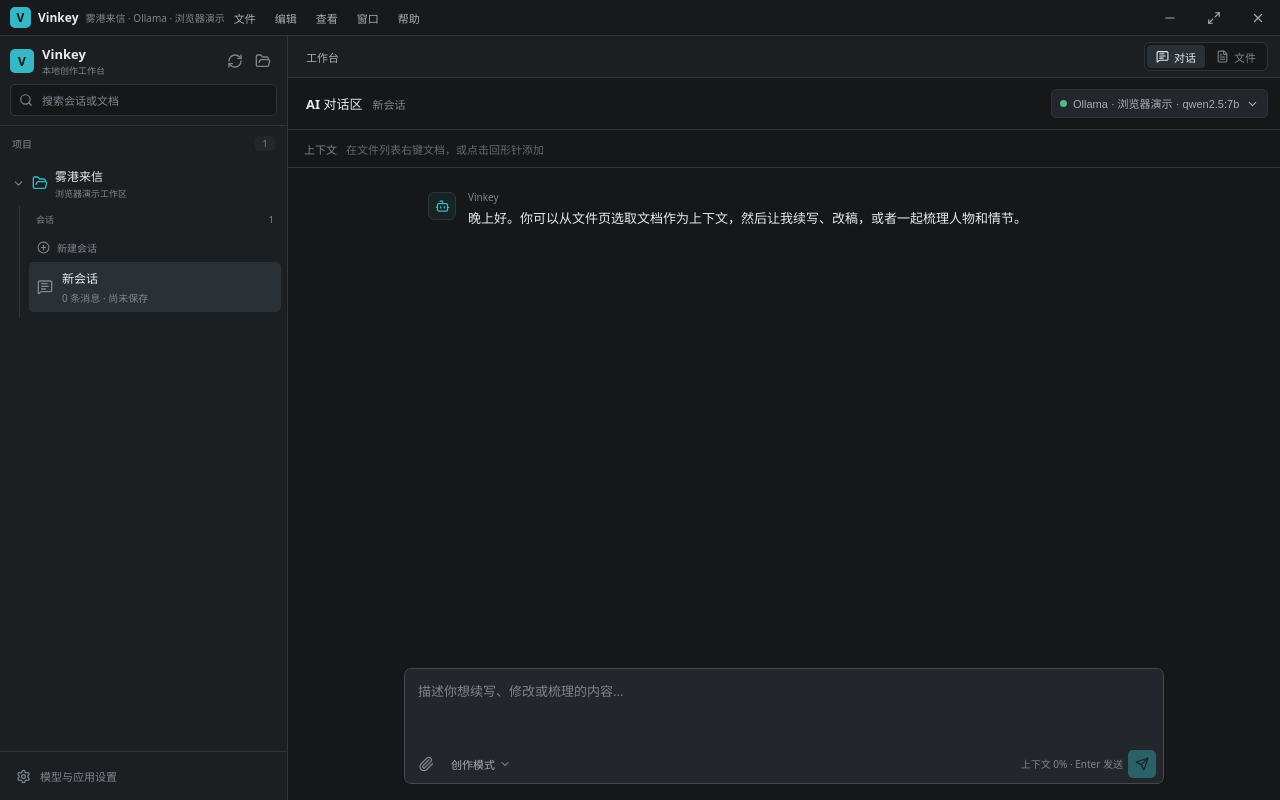
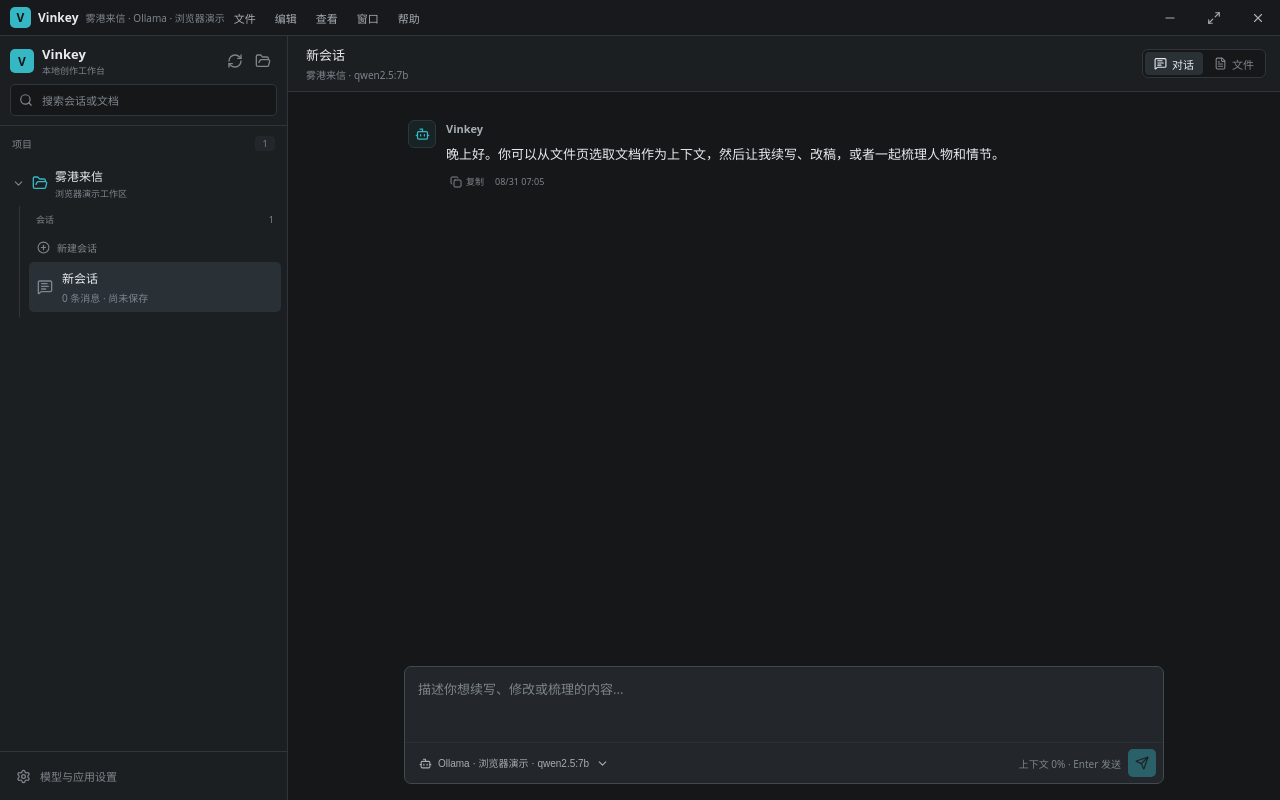
Before and after one commit to workingmin/Vinkey, a React (Vite) app: page / in a window 1280 px wide. Built offline with nearby package versions, Linux system fonts and the light colour scheme.

Commit message:
feat: align conversation workspace with ClaudeCodeUI

```diff
--- a/src/App.tsx
+++ b/src/App.tsx
@@ -1,6 +1,6 @@
 import {
   Bot, Check, ChevronDown, ChevronRight, CirclePlus, FileText, Folder, FolderOpen,
-  MessageSquareText, PanelRightClose, Paperclip,
+  MessageSquareText, PanelRightClose,
   Save, Search, Send, Settings, Square, X, Minus, Maximize2, Minimize2,
   RotateCcw, RotateCw, Copy, Scissors, Clipboard, Moon, Sun, Keyboard, ListChecks, RefreshCw,
 } from 'lucide-react'
@@ -18,9 +18,8 @@
   saveConversationMessage, saveDocument, searchWorkspace, streamChat, syncNativeWindowTheme,
 } from './lib/desktop'
 import { buildContextMessage, calculateContextBudget, selectRecentMessages } from './lib/context'
-import { flattenWorkspaceFiles } from './lib/tree'
 import { useAppStore } from './store'
-import type { DocumentSnapshot, ViewMode } from './types'
+import type { ChatMessage, DocumentSnapshot, ViewMode } from './types'
 import { getCurrentWindow } from '@tauri-apps/api/window'
 import { Menu, MenuItem, PredefinedMenuItem, Submenu } from '@tauri-apps/api/menu'
 import type { PredefinedMenuItemOptions } from '@tauri-apps/api/menu'
@@ -346,11 +345,55 @@
   </section>
 }
 
+function ChatMessageItem({ message, streaming, onCopyError }: {
+  message: ChatMessage
+  streaming: boolean
+  onCopyError: (message: string) => void
+}) {
+  const [copied, setCopied] = useState(false)
+  const copyTimer = useRef<number | null>(null)
+
+  useEffect(() => () => {
+    if (copyTimer.current) window.clearTimeout(copyTimer.current)
+  }, [])
+
+  const copyMessage = async () => {
+    if (!message.content.trim()) return
+    try {
+      await navigator.clipboard.writeText(message.content)
+      setCopied(true)
+      if (copyTimer.current) window.clearTimeout(copyTimer.current)
+      copyTimer.current = window.setTimeout(() => setCopied(false), 1600)
+    } catch (error) { onCopyError(`复制消息失败：${String(error)}`) }
+  }
+
+  const isAssistant = message.role === 'assistant'
+  const timestamp = new Date(message.createdAt)
+  const formattedTime = timestamp.toLocaleString('zh-CN', {
+    month: '2-digit', day: '2-digit', hour: '2-digit', minute: '2-digit', hour12: false,
+  })
+
+  return <article className={`message ${message.role}`}>
+    {isAssistant && <div className="avatar" aria-hidden="true"><Bot /></div>}
+    <div className="message-stack">
+      {isAssistant && <div className="message-author">Vinkey</div>}
+      <div className="message-bubble">
+        {message.content ? <ReactMarkdown remarkPlugins={[remarkGfm]} rehypePlugins={[rehypeRaw, rehypeSanitize]}>{message.content}</ReactMarkdown>
+          : streaming ? <div className="typing" aria-label="正在生成"><i /><i /><i /></div> : null}
+      </div>
+      <div className="message-actions">
+        {message.content && <button type="button" onClick={() => void copyMessage()} title={copied ? '已复制' : '复制消息'} aria-label={copied ? '已复制' : '复制消息'}>{copied ? <Check /> : <Copy />}<span>{copied ? '已复制' : '复制'}</span></button>}
+        <time dateTime={timestamp.toISOString()}>{formattedTime}</time>
+      </div>
+    </div>
+    {!isAssistant && <div className="avatar user-avatar" aria-hidden="true">你</div>}
+  </article>
+}
+
 function ChatPanel({ onToggleContext }: { onToggleContext: (path: string) => Promise<void> }) {
   const messages = useAppStore((state) => state.messages)
   const contextDocuments = useAppStore((state) => state.contextDocuments)
   const chatRuns = useAppStore((state) => state.chatRuns)
-  const workspace = useAppStore((state) => state.workspace)
   const conversationId = useAppStore((state) => state.conversationId)
   const conversationTitle = useAppStore((state) => state.conversationTitle)
   const modelProfiles = useAppStore((state) => state.modelProfiles)
@@ -364,12 +407,10 @@
   const setSettingsOpen = useAppStore((state) => state.setSettingsOpen)
   const setError = useAppStore((state) => state.setError)
   const [prompt, setPrompt] = useState('')
-  const [contextPickerOpen, setContextPickerOpen] = useState(false)
   const activeModel = modelProfiles.find((profile) => profile.id === activeModelId) ?? null
   const activeChatRun = conversationId ? chatRuns[conversationId] : undefined
   const busy = Boolean(activeChatRun)
   const budget = calculateContextBudget(messages, contextDocuments, prompt, activeModel?.contextWindow ?? 32768)
-  const workspaceFiles = workspace ? flattenWorkspaceFiles(workspace.entries) : []
 
   const send = async () => {
     const value = prompt.trim()
@@ -422,36 +463,27 @@
   const stop = async () => { if (activeChatRun) await cancelChat(activeChatRun.requestId) }
 
   return <main className="chat-panel">
-    <header className="chat-header">
-      <div><h1>AI 对话区</h1><span>{conversationTitle}</span></div>
-      {modelProfiles.length > 0 ? <label className="model-selector" title="选择模型"><span className="status-dot" /><select aria-label="当前模型" value={activeModelId ?? ''} onChange={(event) => setActiveModelId(event.target.value)}>{modelProfiles.map((profile) => <option key={profile.id} value={profile.id}>{profile.name} · {profile.model}</option>)}</select><ChevronDown /></label>
-        : <button className="model-selector missing" onClick={() => setSettingsOpen(true)}>添加模型</button>}
-    </header>
-    <div className="context-strip">
-      <span className="context-label">上下文</span>
-      {contextDocuments.length === 0 ? <span className="context-empty">在文件列表右键文档，或点击回形针添加</span> : contextDocuments.map((document) =>
-        <button className="context-chip" key={document.path} title={`${document.path} · ${document.size} 字符`} onClick={() => void onToggleContext(document.path)}><FileText />{document.name}<X /></button>)}
-    </div>
     <div className="message-stream">
       <div className="message-inner">
-        {messages.map((message) => <article className={`message ${message.role}`} key={message.id}>
-          <div className="avatar">{message.role === 'assistant' ? <Bot /> : '你'}</div>
-          <div className="message-body">
-            <div className="message-meta">{message.role === 'assistant' ? 'Vinkey' : '你'}</div>
-            <ReactMarkdown remarkPlugins={[remarkGfm]} rehypePlugins={[rehypeRaw, rehypeSanitize]}>{message.content}</ReactMarkdown>
-          </div>
-        </article>)}
-        {busy && <article className="message assistant"><div className="avatar"><Bot /></div><div className="message-body"><div className="message-meta">Vinkey</div><div className="typing"><i /><i /><i /></div></div></article>}
+        {messages.map((message) => <ChatMessageItem
+          key={message.id}
+          message={message}
+          streaming={Boolean(activeChatRun?.assistantMessage.id === message.id && !message.content)}
+          onCopyError={setError}
+        />)}
       </div>
     </div>
     <div className="composer-wrap">
       <div className="composer">
+        {contextDocuments.length > 0 && <div className="composer-context-list" aria-label="已引用文档">
+          {contextDocuments.map((document) => <button className="composer-context-chip" key={document.path} title={`移除引用：${document.path}`} onClick={() => void onToggleContext(document.path)}><FileText /><span>{document.name}</span><X /></button>)}
+        </div>}
         <textarea aria-label="对话输入" value={prompt} onChange={(event) => setPrompt(event.target.value)} onKeyDown={(event) => {
           if (event.key === 'Enter' && !event.shiftKey && !event.nativeEvent.isComposing) { event.preventDefault(); send() }
         }} placeholder="描述你想续写、修改或梳理的内容..." />
         <div className="composer-tools">
-          <div className="context-picker-anchor"><IconButton label="添加上下文文档" onClick={() => setContextPickerOpen(!contextPickerOpen)}><Paperclip /></IconButton>{contextPickerOpen && <div className="context-picker">{workspaceFiles.map((file) => <button key={file.path} onClick={() => { void onToggleContext(file.path); setContextPickerOpen(false) }}><FileText /><span>{file.path}</span>{contextDocuments.some((item) => item.path === file.path) && <Check />}</button>)}{workspaceFiles.length === 0 && <div className="empty-small">请先打开工作区</div>}</div>}</div>
-          <button className="mode-button">创作模式<ChevronDown /></button>
+          {modelProfiles.length > 0 ? <label className="composer-model-selector" title="切换模型"><Bot /><select aria-label="当前模型" value={activeModelId ?? ''} onChange={(event) => setActiveModelId(event.target.value)}>{modelProfiles.map((profile) => <option key={profile.id} value={profile.id}>{profile.name} · {profile.model}</option>)}</select><ChevronDown /></label>
+            : <button className="composer-model-selector missing" onClick={() => setSettingsOpen(true)}><Bot /><span>添加模型</span></button>}
           <span className={`composer-hint ${budget.exceedsLimit ? 'over-limit' : ''}`} title={`预计 ${budget.estimatedTokens} / ${budget.limit} tokens`}>上下文 {budget.usedPercent}% · Enter 发送</span>
           <button className="send-button" aria-label={busy ? '停止生成' : '发送'} disabled={!prompt.trim() && !busy} onClick={busy ? () => void stop() : () => void send()}>{busy ? <Square /> : <Send />}</button>
         </div>
@@ -520,9 +552,18 @@
   onCloseEditor: () => void
   onToggleContext: (path: string) => Promise<void>
 }) {
+  const workspace = useAppStore((state) => state.workspace)
+  const conversationTitle = useAppStore((state) => state.conversationTitle)
+  const modelProfiles = useAppStore((state) => state.modelProfiles)
+  const activeModelId = useAppStore((state) => state.activeModelId)
+  const activeModel = modelProfiles.find((profile) => profile.id === activeModelId)
+
   return <section className="content-panel" aria-label="内容区">
     <header className="content-panel-header">
-      <span className="content-panel-title">工作台</span>
+      <div className="content-panel-summary">
+        <strong title={conversationTitle}>{conversationTitle || '新会话'}</strong>
+        <span title={`${workspace?.name ?? '未打开项目'} · ${activeModel?.model ?? '未选择模型'}`}>{workspace?.name ?? '未打开项目'} · {activeModel?.model ?? '未选择模型'}</span>
+      </div>
       <div className="content-switcher" role="tablist" aria-label="内容页面">
         <button role="tab" aria-selected={page === 'chat'} className={page === 'chat' ? 'active' : ''} onClick={() => onPageChange('chat')}><MessageSquareText />对话</button>
         <button role="tab" aria-selected={page === 'file'} className={page === 'file' ? 'active' : ''} onClick={() => onPageChange('file')}><FileText />文件</button>
--- a/src/styles.css
+++ b/src/styles.css
@@ -148,7 +148,7 @@
 .icon-button:disabled { opacity: .35; cursor: default; }
 
 .file-browser-panel { min-width: 0; display: flex; flex-direction: column; background: var(--bg-panel); overflow: hidden; }
-.file-browser-header, .chat-header { height: 52px; flex: 0 0 52px; display: flex; align-items: center; border-bottom: 1px solid var(--border); }
+.file-browser-header { height: 52px; flex: 0 0 52px; display: flex; align-items: center; border-bottom: 1px solid var(--border); }
 .file-browser-header { justify-content: space-between; gap: 6px; padding: 6px 8px 6px 12px; }
 .workspace-title { min-width: 0; display: flex; flex-direction: column; gap: 1px; font-size: 13px; font-weight: 600; }
 .workspace-title span, .workspace-title small { overflow: hidden; text-overflow: ellipsis; white-space: nowrap; }
@@ -187,33 +187,29 @@
 .empty-small.compact { padding: 11px 8px; font-size: 10px; }
 
 .chat-panel { min-width: 0; display: flex; flex-direction: column; background: var(--bg-main); overflow: hidden; }
-.chat-header { gap: 8px; padding: 0 12px 0 18px; }
-.chat-header > div:first-child { flex: 1; min-width: 0; display: flex; align-items: baseline; gap: 10px; }
-.chat-header h1 { margin: 0; font-size: 13px; font-weight: 650; white-space: nowrap; }
-.chat-header span { color: var(--text-muted); font-size: 11px; overflow: hidden; text-overflow: ellipsis; white-space: nowrap; }
-.model-selector { height: 29px; max-width: 220px; display: flex; align-items: center; gap: 6px; padding: 0 8px; border: 1px solid var(--border); border-radius: 5px; background: var(--bg-raised); color: var(--text-secondary); cursor: pointer; font-size: 11px; overflow: hidden; white-space: nowrap; }
-.model-selector svg { width: 13px; flex: 0 0 auto; }
-.model-selector select { min-width: 0; max-width: 175px; appearance: none; border: 0; outline: 0; background: transparent; color: var(--text-secondary); font-size: 11px; text-overflow: ellipsis; cursor: pointer; }
-.model-selector.missing { color: var(--warning); }
-.status-dot { width: 7px; height: 7px; flex: 0 0 7px; border-radius: 50%; background: #55b88a; }
-.context-strip { min-height: 38px; flex: 0 0 38px; display: flex; align-items: center; gap: 6px; padding: 6px 16px; border-bottom: 1px solid var(--border); overflow-x: auto; }
-.context-label { color: var(--text-muted); font-size: 11px; margin-right: 3px; }
-.context-empty { color: #636a71; font-size: 11px; white-space: nowrap; }
-.context-chip { height: 24px; max-width: 180px; display: flex; align-items: center; gap: 5px; border: 1px solid var(--border); border-radius: 5px; padding: 0 6px; background: var(--bg-raised); color: var(--text-secondary); font-size: 11px; white-space: nowrap; cursor: pointer; }
-.context-chip svg { width: 12px; height: 12px; flex: 0 0 auto; }
-.context-chip svg:last-child { color: var(--text-muted); }
 .message-stream { flex: 1; overflow-y: auto; }
-.message-inner { width: min(760px, 100%); margin: 0 auto; padding: 24px 24px 80px; }
-.message { display: flex; gap: 12px; margin-bottom: 24px; }
-.message.user { padding: 14px; border-radius: 6px; background: color-mix(in srgb, var(--bg-raised) 65%, var(--bg-main)); }
+.message-inner { width: min(800px, 100%); margin: 0 auto; padding: 28px 24px 80px; }
+.message { width: 100%; display: flex; align-items: flex-start; gap: 10px; margin-bottom: 26px; }
+.message.user { justify-content: flex-end; }
 .avatar { width: 28px; height: 28px; flex: 0 0 28px; display: grid; place-items: center; border: 1px solid var(--border); border-radius: 6px; color: var(--text-secondary); font-size: 11px; font-weight: 650; }
 .avatar svg { width: 15px; }
 .message.assistant .avatar { color: var(--accent); background: #182326; }
-.message-body { min-width: 0; color: var(--text); font-size: 13px; line-height: 1.75; }
-.message-body p { margin: 0 0 10px; }
-.message-body p:last-child { margin-bottom: 0; }
-.message-body h1, .message-body h2, .message-body h3 { margin: 16px 0 8px; font-size: 15px; }
-.message-meta { margin-bottom: 5px; color: var(--text-muted); font-size: 10px; line-height: 1; }
+.message.user .user-avatar { background: var(--accent); border-color: var(--accent); color: #101416; }
+.message-stack { min-width: 0; display: flex; flex-direction: column; align-items: flex-start; }
+.message.assistant .message-stack { width: min(90%, 720px); }
+.message.user .message-stack { max-width: 78%; align-items: flex-end; }
+.message-author { margin: 1px 0 7px; color: var(--text-secondary); font-size: 11px; font-weight: 600; }
+.message-bubble { min-width: 0; max-width: 100%; color: var(--text); font-size: 13px; line-height: 1.75; overflow-wrap: anywhere; }
+.message.user .message-bubble { padding: 10px 13px; border: 1px solid var(--border); border-radius: 10px 10px 3px 10px; background: var(--bg-raised); }
+.message-bubble p { margin: 0 0 10px; }
+.message-bubble p:last-child { margin-bottom: 0; }
+.message-bubble h1, .message-bubble h2, .message-bubble h3 { margin: 16px 0 8px; font-size: 15px; }
+.message-actions { min-height: 22px; display: flex; align-items: center; gap: 7px; margin-top: 5px; color: var(--text-muted); font-size: 9px; }
+.message.user .message-actions { justify-content: flex-end; }
+.message-actions button { height: 22px; display: flex; align-items: center; gap: 4px; padding: 0 4px; border: 0; border-radius: 4px; background: transparent; color: var(--text-muted); cursor: pointer; font-size: 9px; }
+.message-actions button:hover { background: var(--bg-selected); color: var(--text-secondary); }
+.message-actions button svg { width: 12px; height: 12px; }
+.message-actions time { white-space: nowrap; }
 .typing { display: flex; gap: 4px; padding-top: 6px; }
 .typing i { width: 5px; height: 5px; border-radius: 50%; background: var(--text-muted); animation: pulse 1.1s infinite ease-in-out; }
 .typing i:nth-child(2) { animation-delay: .15s; }.typing i:nth-child(3) { animation-delay: .3s; }
@@ -221,28 +217,33 @@
 .composer-wrap { flex: 0 0 auto; padding: 0 20px 16px; background: linear-gradient(transparent, var(--bg-main) 18%); }
 .composer { width: min(760px, 100%); margin: 0 auto; border: 1px solid var(--border-strong); border-radius: 7px; background: var(--bg-raised); overflow: visible; }
 .composer:focus-within { border-color: #4d7378; }
+.composer-context-list { display: flex; flex-wrap: wrap; gap: 6px; padding: 9px 10px 5px; }
+.composer-context-chip { height: 25px; max-width: 190px; display: flex; align-items: center; gap: 5px; padding: 0 7px; border: 1px solid var(--border); border-radius: 5px; background: var(--bg-main); color: var(--text-secondary); cursor: pointer; font-size: 10px; }
+.composer-context-chip:hover { border-color: var(--border-strong); color: var(--text); }
+.composer-context-chip span { overflow: hidden; text-overflow: ellipsis; white-space: nowrap; }
+.composer-context-chip svg { width: 12px; height: 12px; flex: 0 0 auto; }
+.composer-context-chip svg:last-child { color: var(--text-muted); }
 .composer textarea { width: 100%; height: 75px; min-height: 75px; max-height: 180px; resize: none; display: block; border: 0; outline: 0; padding: 12px 13px 4px; color: var(--text); background: transparent; line-height: 1.55; font-size: 13px; }
 .composer textarea::placeholder { color: var(--text-muted); }
-.composer-tools { height: 39px; display: flex; align-items: center; gap: 5px; padding: 3px 7px; }
-.mode-button { height: 26px; display: flex; align-items: center; gap: 4px; border: 0; border-radius: 5px; background: transparent; color: var(--text-secondary); font-size: 11px; cursor: pointer; }
-.mode-button:hover { background: var(--bg-selected); }
-.mode-button svg { width: 12px; }
+.composer-tools { min-height: 41px; display: flex; align-items: center; gap: 7px; padding: 5px 7px; border-top: 1px solid color-mix(in srgb, var(--border) 65%, transparent); }
+.composer-model-selector { min-width: 0; max-width: 230px; height: 28px; display: flex; align-items: center; gap: 6px; padding: 0 7px; border: 0; border-radius: 5px; background: transparent; color: var(--text-secondary); cursor: pointer; font-size: 10px; }
+.composer-model-selector:hover { background: var(--bg-selected); color: var(--text); }
+.composer-model-selector > svg { width: 13px; height: 13px; flex: 0 0 auto; }
+.composer-model-selector select { min-width: 0; max-width: 190px; appearance: none; border: 0; outline: 0; background: transparent; color: inherit; cursor: pointer; font-size: 10px; text-overflow: ellipsis; }
+.composer-model-selector.missing { color: var(--warning); }
 .composer-hint { flex: 1; color: var(--text-muted); text-align: right; font-size: 10px; }
 .composer-hint.over-limit { color: var(--danger); }
 .send-button { width: 28px; height: 28px; display: grid; place-items: center; border: 0; border-radius: 5px; background: var(--accent); color: #101416; cursor: pointer; }
 .send-button:hover { background: var(--accent-hover); }
 .send-button svg { width: 14px; height: 14px; }
 .send-button:disabled { opacity: .4; cursor: default; }
-.context-picker-anchor { position: relative; }
-.context-picker { position: absolute; left: -7px; bottom: 34px; width: 280px; max-height: 260px; overflow-y: auto; padding: 5px; border: 1px solid var(--border-strong); border-radius: 7px; background: var(--bg-raised); box-shadow: 0 10px 28px #0007; z-index: 12; }
-.context-picker > button { width: 100%; height: 31px; display: flex; align-items: center; gap: 7px; border: 0; border-radius: 4px; padding: 0 7px; background: transparent; color: var(--text-secondary); cursor: pointer; text-align: left; }
-.context-picker > button:hover { background: var(--bg-selected); color: var(--text); }
-.context-picker > button svg { width: 13px; flex: 0 0 auto; }
-.context-picker > button span { flex: 1; overflow: hidden; text-overflow: ellipsis; white-space: nowrap; font-size: 11px; }
 
 .content-panel { min-width: 0; display: flex; flex-direction: column; background: var(--bg-main); overflow: hidden; }
-.content-panel-header { height: 42px; flex: 0 0 42px; display: flex; align-items: center; justify-content: space-between; gap: 12px; padding: 0 12px 0 18px; border-bottom: 1px solid var(--border); background: var(--bg-panel); }
-.content-panel-title { color: var(--text-secondary); font-size: 11px; font-weight: 600; }
+.content-panel-header { height: 56px; flex: 0 0 56px; display: flex; align-items: center; justify-content: space-between; gap: 16px; padding: 0 14px 0 18px; border-bottom: 1px solid var(--border); background: var(--bg-panel); }
+.content-panel-summary { min-width: 0; display: flex; flex-direction: column; gap: 3px; }
+.content-panel-summary strong, .content-panel-summary span { overflow: hidden; text-overflow: ellipsis; white-space: nowrap; }
+.content-panel-summary strong { color: var(--text); font-size: 13px; font-weight: 650; }
+.content-panel-summary span { color: var(--text-muted); font-size: 10px; }
 .content-switcher { height: 29px; display: flex; align-items: center; gap: 2px; padding: 2px; border: 1px solid var(--border); border-radius: 6px; background: var(--bg-main); }
 .content-switcher button { height: 23px; display: flex; align-items: center; gap: 5px; border: 0; border-radius: 4px; padding: 0 9px; background: transparent; color: var(--text-muted); font-size: 11px; cursor: pointer; }
 .content-switcher button:hover { color: var(--text); background: color-mix(in srgb, var(--bg-selected) 65%, transparent); }
@@ -334,7 +335,6 @@
 
 .app-shell[data-theme="light"] .message.assistant .avatar { background: #e8f3f4; }
 .app-shell[data-theme="light"] .composer-wrap { background: linear-gradient(transparent, var(--bg-main) 18%); }
-.app-shell[data-theme="light"] .context-picker { box-shadow: 0 10px 28px #0002; }
 .app-shell[data-theme="light"] .editor-status .saved { color: #277a54; }
 
 @media (max-width: 1180px) {
```
Also changed, not shown: 1 other file (tests, documents, lock files or other folders).
